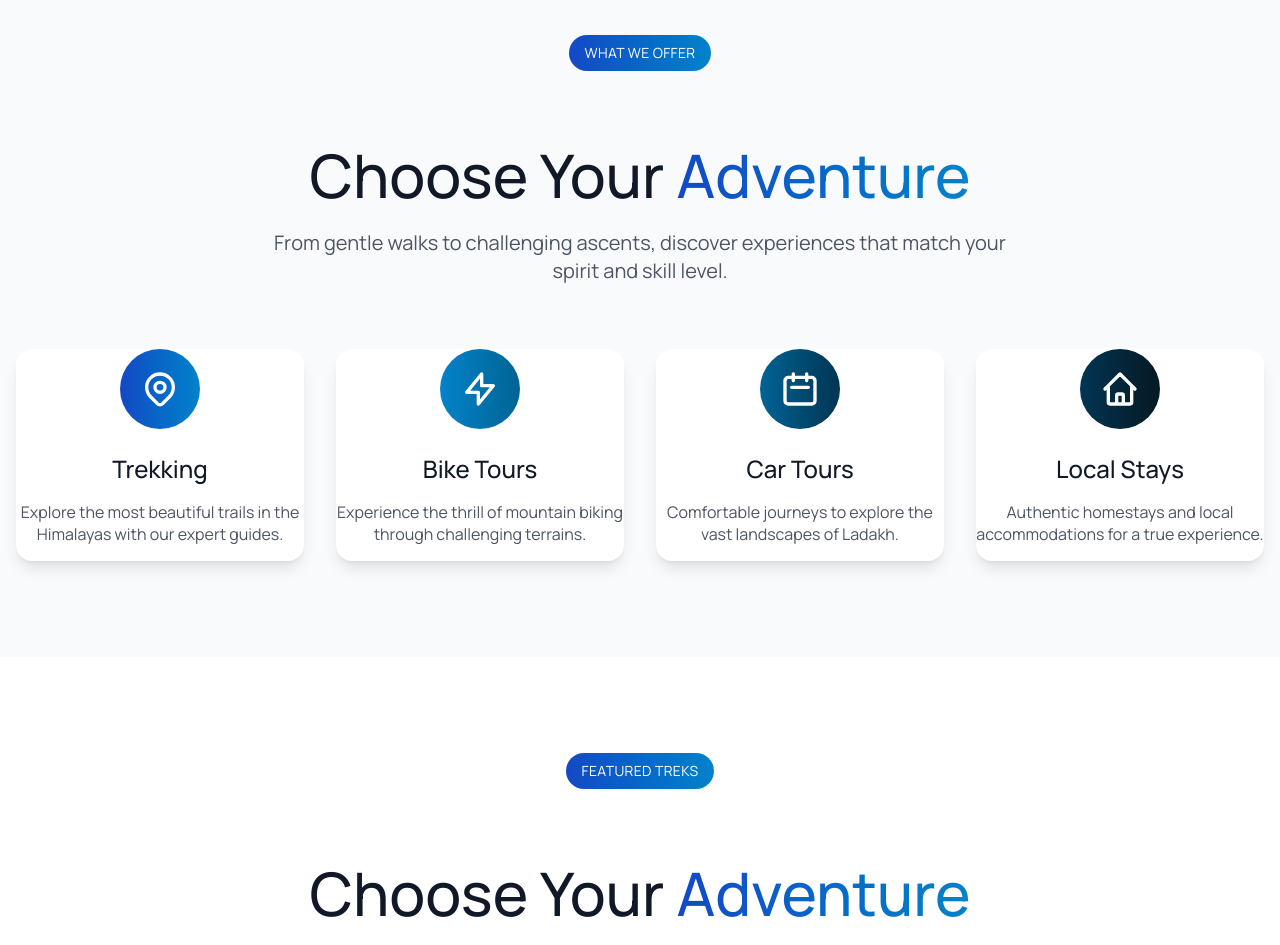
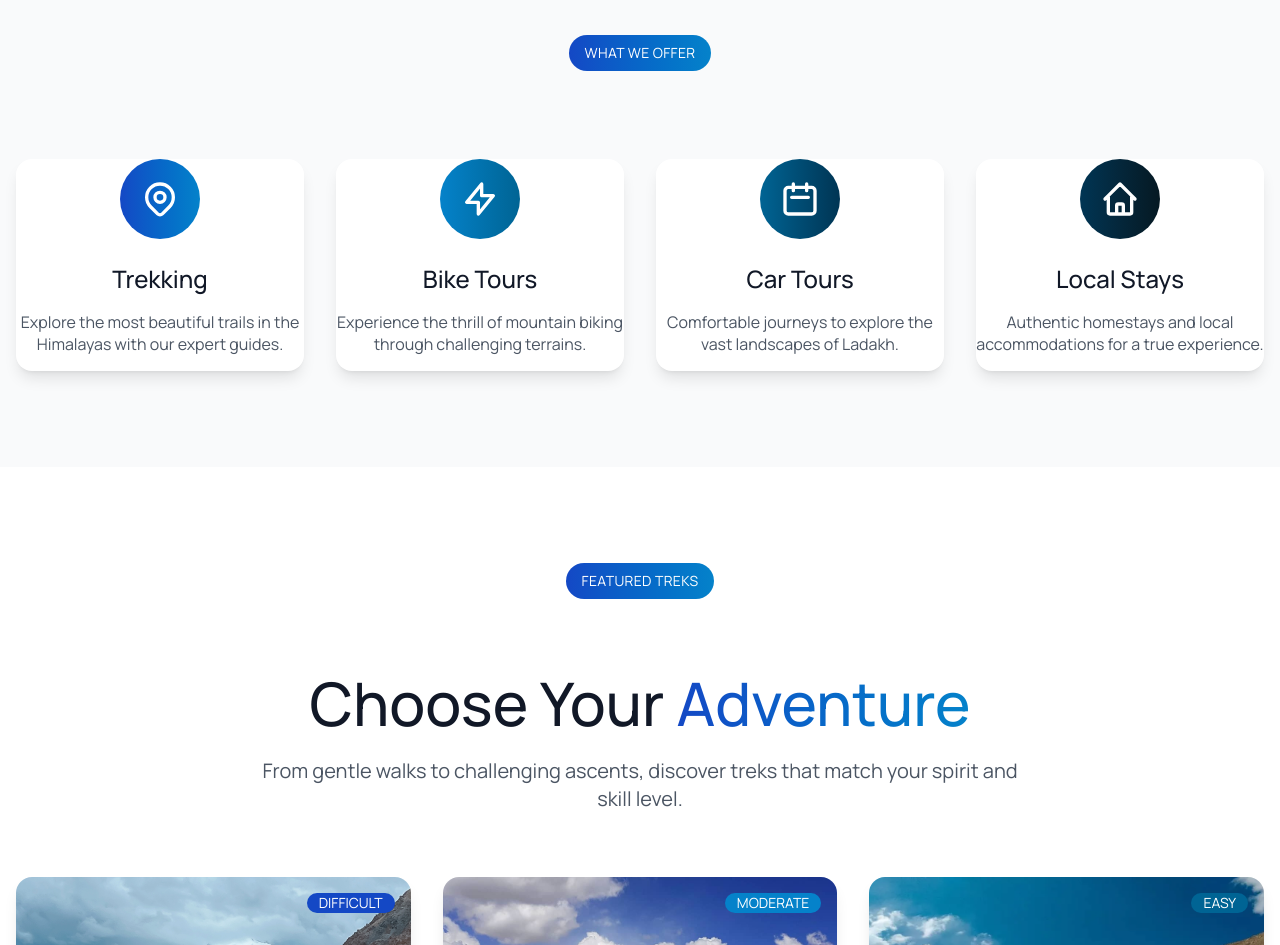
Before and after one commit to skarmat/TNI, a website: page index.html in a window 1280 px wide. Shown: the part 1500-2445 px from the top of the page. Drawn offline with nearby package versions, Linux system fonts and the light colour scheme.

Commit message:
heading changed

```diff
--- a/index.html
+++ b/index.html
@@ -676,17 +676,6 @@
           >
             WHAT WE OFFER
           </div>
-          <h2 class="text-4xl md:text-6xl font-medium mb-6 text-gray-900">
-            Choose Your
-            <span
-              class="text-transparent bg-clip-text bg-gradient-to-r from-[#1448c5] to-[#0582ca]"
-              >Adventure</span
-            >
-          </h2>
-          <p class="text-xl text-gray-600 max-w-3xl mx-auto font-normal">
-            From gentle walks to challenging ascents, discover experiences that
-            match your spirit and skill level.
-          </p>
         </div>
 
         <div class="grid md:grid-cols-2 lg:grid-cols-4 gap-8">
```
